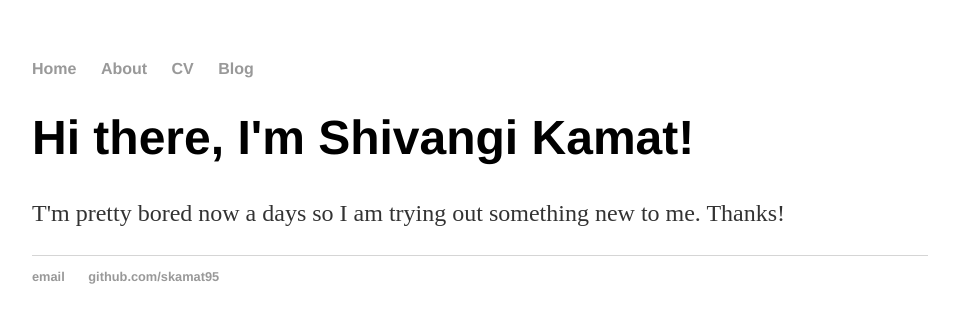
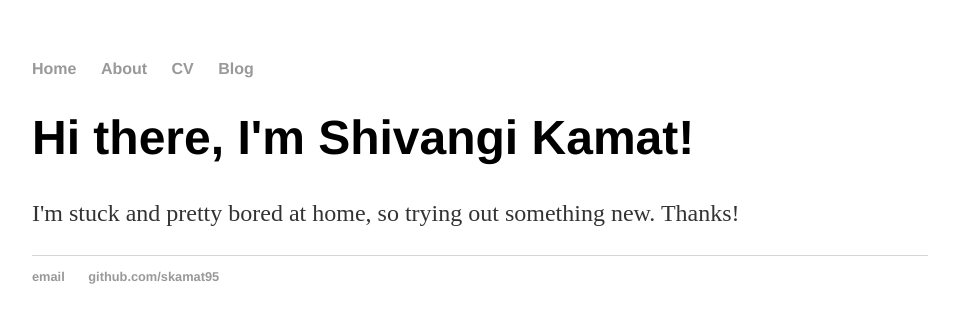
Before and after one commit to skamat95/shivangi.github.io, a Jekyll site: the page built from index.html, in a window 1280 px wide. Shown: the top 323 px of the page, without its empty margins (160-1119 px from the left). Built offline with Jekyll 4.4.1, drawn with Linux system fonts in a browser that asks for light colours.

Commit message:
Update index.html

```diff
--- a/index.html
+++ b/index.html
@@ -1,29 +1,8 @@
-<!DOCTYPE html>
-<html>
-	<head>
-		<title>Shivangi Kamat, Graduate Student</title>
-		<link rel="stylesheet" type="text/css" href="/css/main.css">
-	</head>
-	<body>
-		<nav>
-    		<ul>
-        		<li><a href="/">Home</a></li>
-	        	<li><a href="/about">About</a></li>
-        		<li><a href="/cv">CV</a></li>
-        		<li><a href="/blog">Blog</a></li>
-    		</ul>
-		</nav>
-		<div class="container">
-    		<div class="blurb">
-        		<h1>Hi there, I'm Shivangi Kamat!</h1>
-				<p>T'm pretty bored now a days so I am trying out something new to me. Thanks!</a></p>
-    		</div><!-- /.blurb -->
-		</div><!-- /.container -->
-		<footer>
-    		<ul>
-        		<li><a href="mailto:shivangi.kamat@gmail.com">email</a></li>
-        		<li><a href="https://github.com/skamat95">github.com/skamat95</a></li>
-			</ul>
-		</footer>
-	</body>
-</html>
+---
+layout: default
+title: Shivangi Kamat, Graduate Student
+---
+<div class="blurb">
+	<h1>Hi there, I'm Shivangi Kamat!</h1>
+	<p>I'm stuck and pretty bored at home, so trying out something new. Thanks!</a></p>
+</div><!-- /.blurb -->
```
